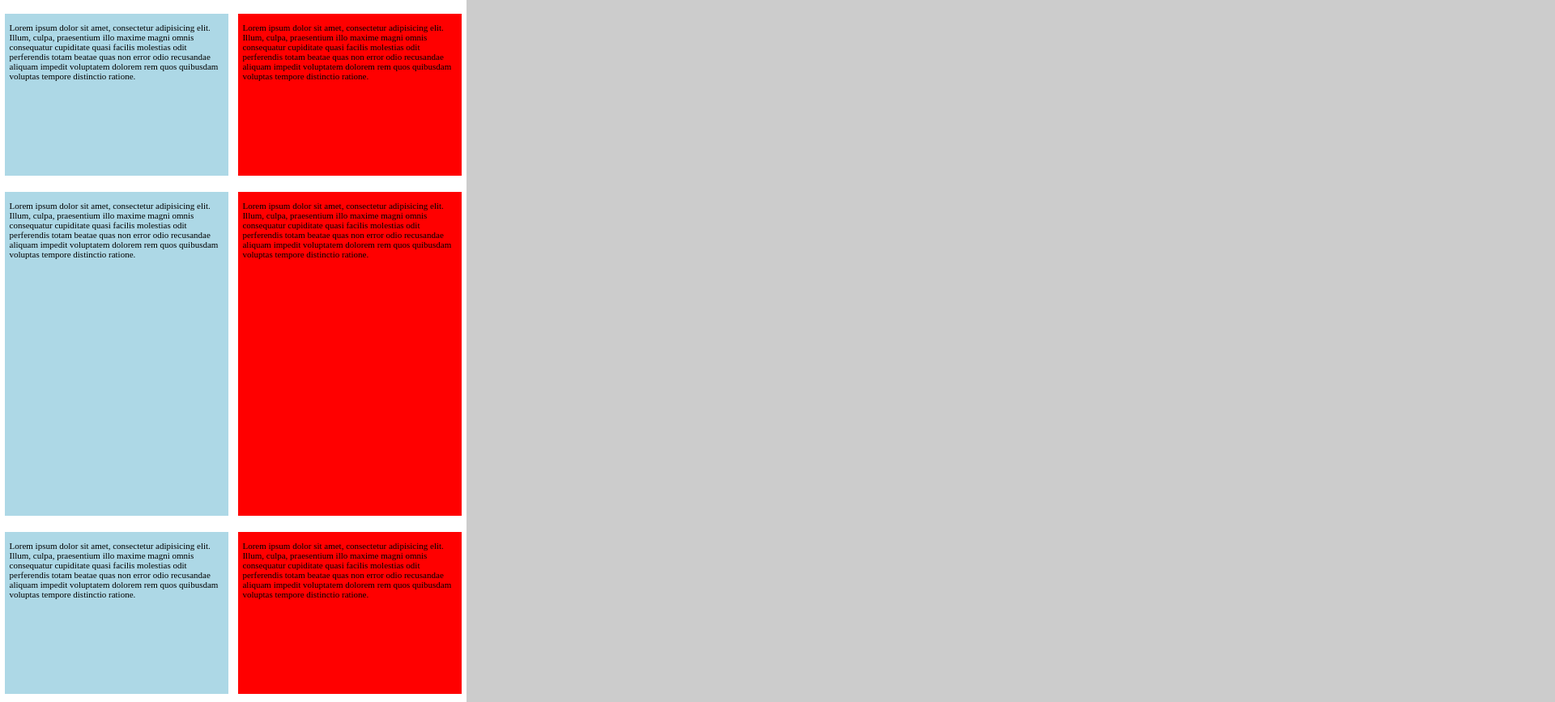
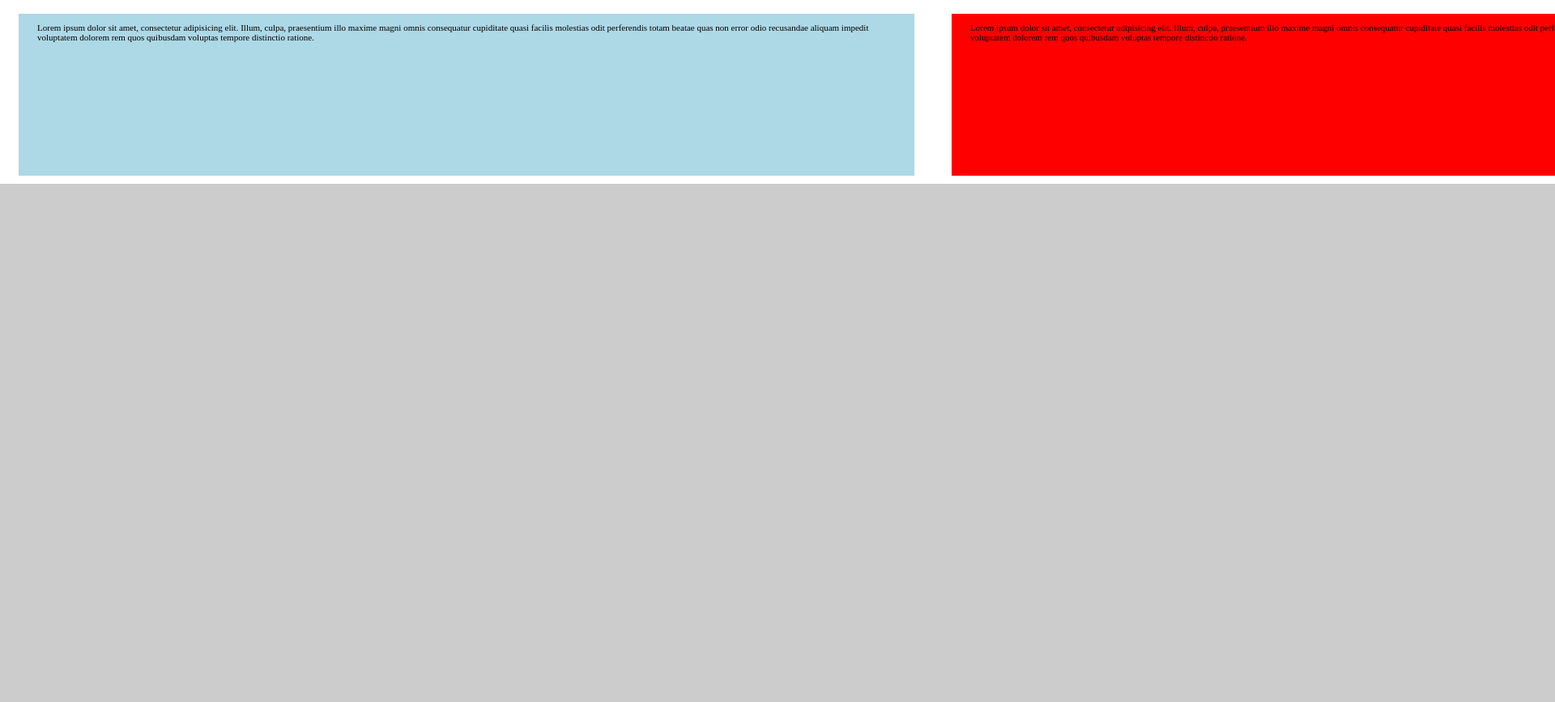
Before and after one commit to andyshora/mobux, a plain HTML site: page index.html in a window 1280 px wide. Shown: the part 633-1500 px from the top of the page at 81% size, 1920 px wide, since content can reach past the window. After the commit the page ends 860 px from the top, so only its background shows below. Drawn offline with Linux system fonts and the light colour scheme.

Commit message:
viewport fix

```diff
--- a/index.html
+++ b/index.html
@@ -4,6 +4,7 @@
   <meta charset="utf-8">
   <meta http-equiv="X-UA-Compatible" content="IE=edge,chrome=1">
   <title>Mobile UX Experiment</title>
+  <meta name="viewport" content="width=device-width, user-scalable=no">
 
   <style>
     body {
@@ -11,7 +12,7 @@
       margin: 0;
       background: #ccc;
       overflow: auto;
-      width: 320px;
+      width: 100%;
     }
     section {
       width: 180%;
@@ -63,21 +64,5 @@
       <p>Lorem ipsum dolor sit amet, consectetur adipisicing elit. Illum, culpa, praesentium illo maxime magni omnis consequatur cupiditate quasi facilis molestias odit perferendis totam beatae quas non error odio recusandae aliquam impedit voluptatem dolorem rem quos quibusdam voluptas tempore distinctio ratione.</p>
     </div>
   </section>
-  <section class="tall">
-    <div>
-      <p>Lorem ipsum dolor sit amet, consectetur adipisicing elit. Illum, culpa, praesentium illo maxime magni omnis consequatur cupiditate quasi facilis molestias odit perferendis totam beatae quas non error odio recusandae aliquam impedit voluptatem dolorem rem quos quibusdam voluptas tempore distinctio ratione.</p>
-    </div>
-    <div>
-      <p>Lorem ipsum dolor sit amet, consectetur adipisicing elit. Illum, culpa, praesentium illo maxime magni omnis consequatur cupiditate quasi facilis molestias odit perferendis totam beatae quas non error odio recusandae aliquam impedit voluptatem dolorem rem quos quibusdam voluptas tempore distinctio ratione.</p>
-    </div>
-  </section>
-  <section>
-    <div>
-      <p>Lorem ipsum dolor sit amet, consectetur adipisicing elit. Illum, culpa, praesentium illo maxime magni omnis consequatur cupiditate quasi facilis molestias odit perferendis totam beatae quas non error odio recusandae aliquam impedit voluptatem dolorem rem quos quibusdam voluptas tempore distinctio ratione.</p>
-    </div>
-    <div>
-      <p>Lorem ipsum dolor sit amet, consectetur adipisicing elit. Illum, culpa, praesentium illo maxime magni omnis consequatur cupiditate quasi facilis molestias odit perferendis totam beatae quas non error odio recusandae aliquam impedit voluptatem dolorem rem quos quibusdam voluptas tempore distinctio ratione.</p>
-    </div>
-  </section>
 </body>
 </html>
```
